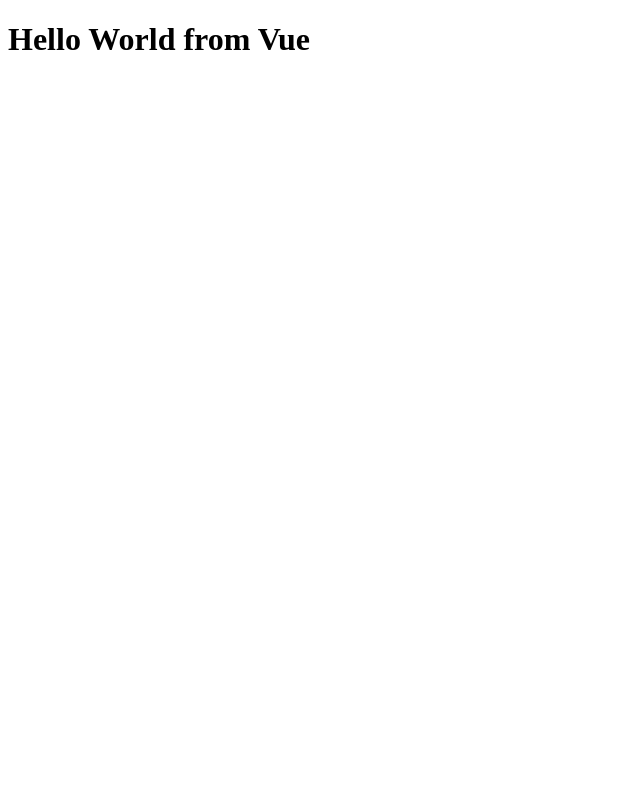
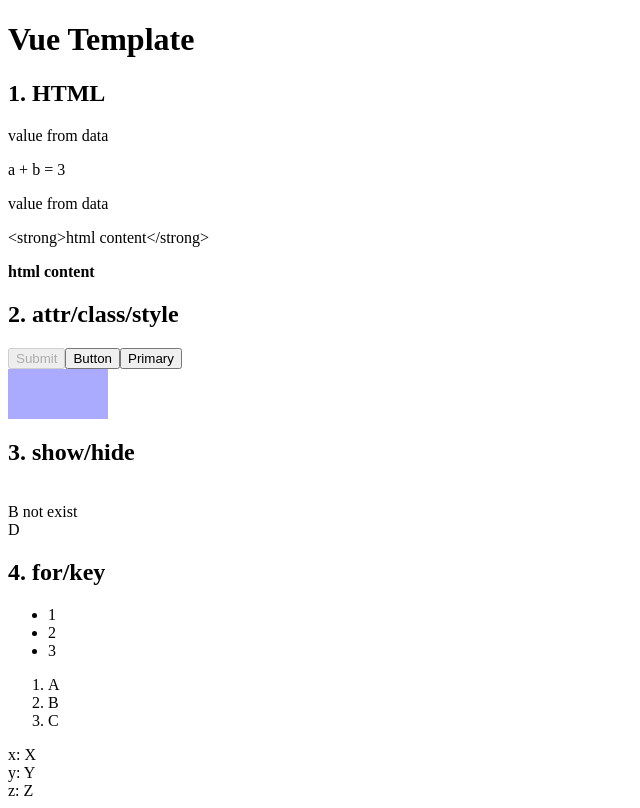
Before and after one commit to LearnShare/vra-vue, a Vue app: page / in a window 1280 px wide. Shown: the whole page, without its empty margins (0-640 px from the left). Built offline with nearby package versions, Linux system fonts and the light colour scheme.

Commit message:
(demo)template and directives.

```diff
--- a/src/app.vue
+++ b/src/app.vue
@@ -1,14 +1,14 @@
 <template>
-  <HelloWorld msg="Hello World from Vue"/>
+  <demo-template />
 </template>
 
 <script>
-import HelloWorld from '@/components/hello-world.vue';
+import DemoTemplate from '@/components/demo-template.vue';
 
 export default {
   name: 'App',
   components: {
-    HelloWorld,
+    DemoTemplate,
   },
 };
 </script>
--- /dev/null
+++ b/src/components/demo-template.vue
@@ -0,0 +1,120 @@
+<template>
+  <h1>Vue Template</h1>
+  <h2>1. HTML</h2>
+  <p>{{ msg }}</p>
+  <p>a + b = {{ a + b }}</p>
+  <p
+      v-text="msg"></p>
+  <p>{{ htmlContent }}</p>
+  <p
+      v-html="htmlContent"></p>
+  <h2>2. attr/class/style</h2>
+  <button
+      v-bind:id="submitBtnId"
+      :disabled="!submitBtnEnabled">Submit</button>
+  <button
+      :class="{
+        large: isLarge,
+      }">Button</button>
+  <button
+      :class="btnClasses">Primary</button>
+  <div
+      :style="divStyle"></div>
+  <h2>3. show/hide</h2>
+  <div>
+    <span
+        v-show="showA">A</span>
+    <br>
+    <span
+        v-if="showB">B</span>
+    <span
+        v-else>B not exist</span>
+    <br>
+    <span
+        v-if="showItem === 'C'">C</span>
+    <span
+        v-else-if="showItem === 'D'">D</span>
+    <span
+        v-else>E</span>
+  </div>
+  <h2>4. for/key</h2>
+  <ul>
+    <li
+        v-for="x in 3"
+        :key="x">{{ x }}</li>
+  </ul>
+  <ol>
+    <li
+        v-for="(item, index) in forList"
+        :key="index">{{ item.label }}</li>
+  </ol>
+  <div>
+    <template
+        v-for="(value, key, index) in forData"
+        :key="value.id">
+      <span>{{ `${key}: ${value.name}` }}</span>
+      <br
+          v-if="index < Object.keys(forData).length - 1">
+    </template>
+  </div>
+</template>
+
+<script>
+export default {
+  name: 'DemoTemplate',
+  data() {
+    return {
+      // 1. html
+      msg: 'value from data',
+      htmlContent: '<strong>html content</strong>',
+      a: 1,
+      b: 2,
+
+      // 2. attr/class/style
+      submitBtnId: 'button-id',
+      submitBtnEnabled: false,
+      isLarge: true,
+      btnClasses: {
+        primary: true,
+        large: false,
+      },
+      divStyle: {
+        width: '100px',
+        height: '50px',
+        backgroundColor: '#AAF',
+      },
+
+      // 3. show/hide
+      showA: false,
+      showItem: 'D',
+
+      // 4. for/key
+      forList: [
+        {
+          label: 'A',
+        },
+        {
+          label: 'B',
+        },
+        {
+          label: 'C',
+        },
+      ],
+      forData: {
+        x: {
+          id: 0,
+          name: 'X',
+        },
+        y: {
+          id: 1,
+          name: 'Y',
+        },
+        z: {
+          id: 2,
+          name: 'Z',
+        },
+      },
+    };
+  },
+};
+</script>
--- a/src/components/hello-world.vue
+++ /dev/null
@@ -1,12 +0,0 @@
-<template>
-  <h1>{{ msg }}</h1>
-</template>
-
-<script>
-export default {
-  name: 'HelloWorld',
-  props: {
-    msg: String,
-  },
-};
-</script>
```
